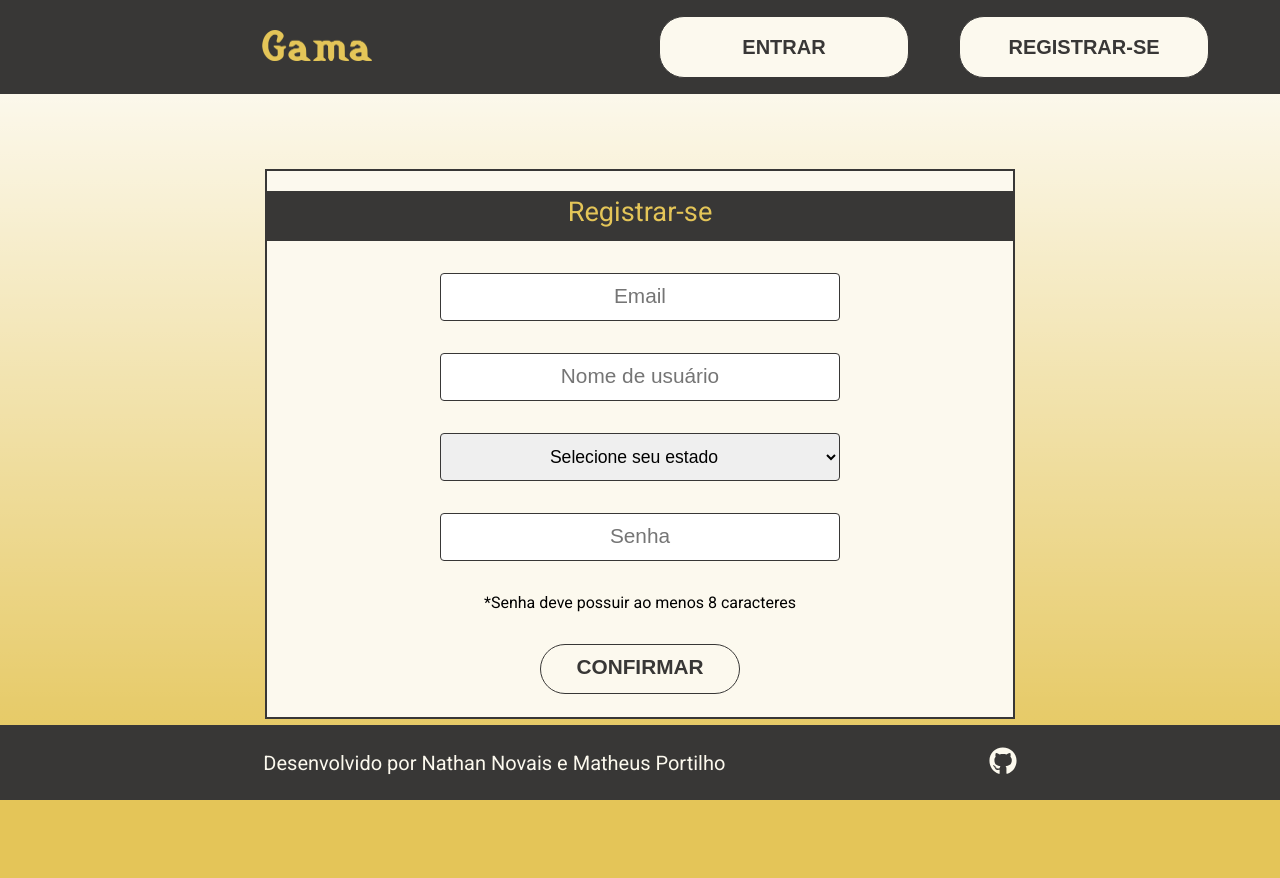
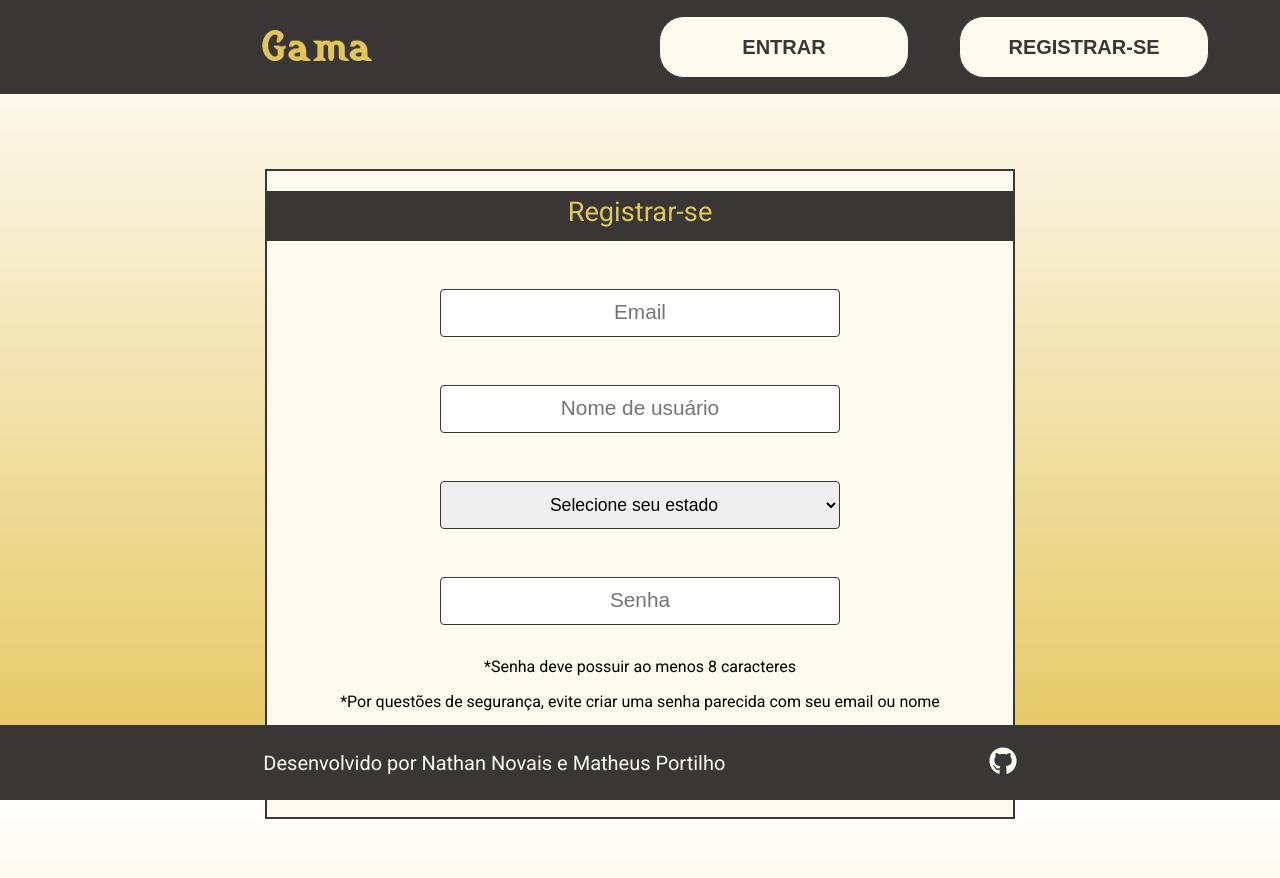
Before and after one commit to NathanNNB/Masterchef, a Next.js app in the folder web/gama/: page /signup in a window 1280 px wide. Shown: the top 878 px of the page. Before the commit the page ends 800 px from the top, so only its background shows below. Built offline with nearby package versions, Linux system fonts and the light colour scheme; no server answers.

Commit message:
Att form registro
Att form registro

```diff
--- a/web/gama/components/signup/signup-form.tsx
+++ b/web/gama/components/signup/signup-form.tsx
@@ -139,6 +139,8 @@ export default function SignupForm() {
           </div>
           <div className={styles.control}>
             <label > *Senha deve possuir ao menos 8 caracteres</label>
+            <label > *Por questões de segurança, evite criar uma senha parecida com seu email ou nome</label>
+
           </div>
           <div className={styles.control}>
             <button className={styles.formButton} type='submit'> Confirmar </button>
--- a/web/gama/components/signup/styles.module.scss
+++ b/web/gama/components/signup/styles.module.scss
@@ -5,7 +5,7 @@
   margin-left: auto;
   margin-right: auto;
   margin-top: 75px;
-  height: 550px;
+  height: 650px;
   background-color: var(--contrastWhite);
   border: 2px solid var(--secondary);
 
@@ -87,6 +87,10 @@
 .control{
   display: flex;
   justify-content: center;
+  flex-direction: column;
+  margin-left: auto;
+  margin-right: auto;
+  text-align: center;
 
 }
 
```
